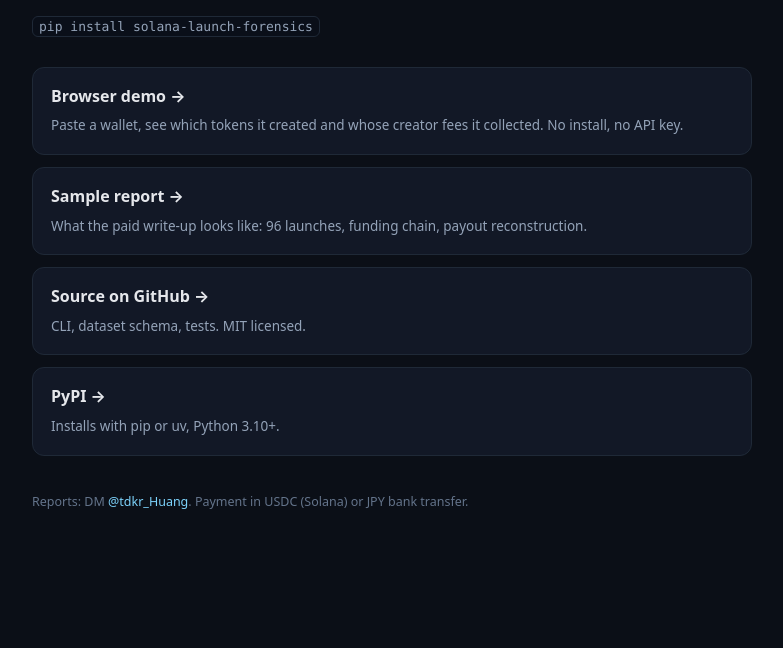
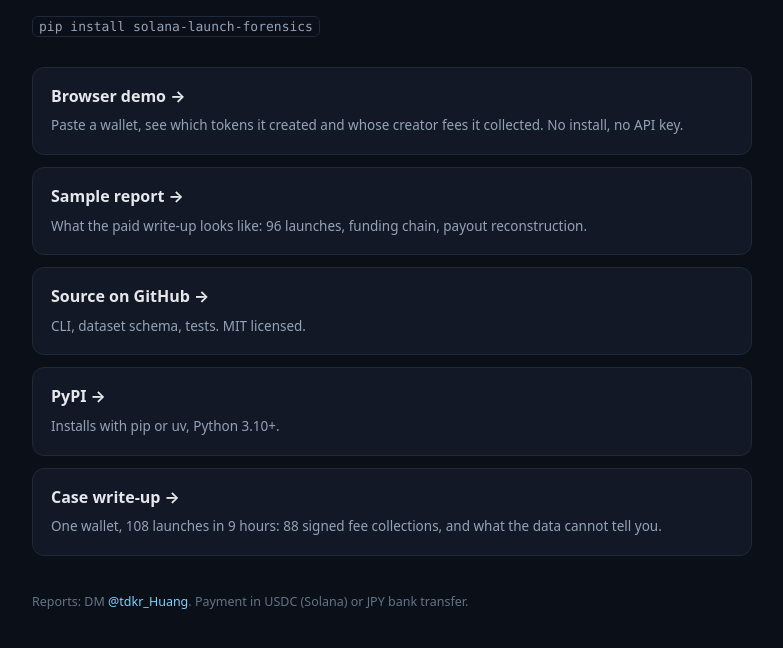
Before and after one commit to tdkrHuang/solana-launch-forensics, a plain HTML site: page docs/index.html in a window 1280 px wide. Shown: the part 182-830 px from the top of the page, without its empty margins (248-1031 px from the left). Before the commit the page ends 800 px from the top, so only its background shows below. Drawn offline with Linux system fonts and the light colour scheme.

Commit message:
docs: link the case write-up from the README and the Pages index
Cross-linking from a repo that already gets traffic is cheaper than waiting
for a new account to be indexed by X.

```diff
--- a/docs/index.html
+++ b/docs/index.html
@@ -47,6 +47,10 @@
       <b>PyPI →</b>
       <span>Installs with pip or uv, Python 3.10+.</span>
     </a>
+    <a class="card" href="https://dev.to/tdkrhuang/one-wallet-108-launches-in-9-hours-what-a-fee-sweep-actually-proves-34b6">
+      <b>Case write-up →</b>
+      <span>One wallet, 108 launches in 9 hours: 88 signed fee collections, and what the data cannot tell you.</span>
+    </a>
   </div>
 
   <footer>
```
Also changed, not shown: 1 other file.
